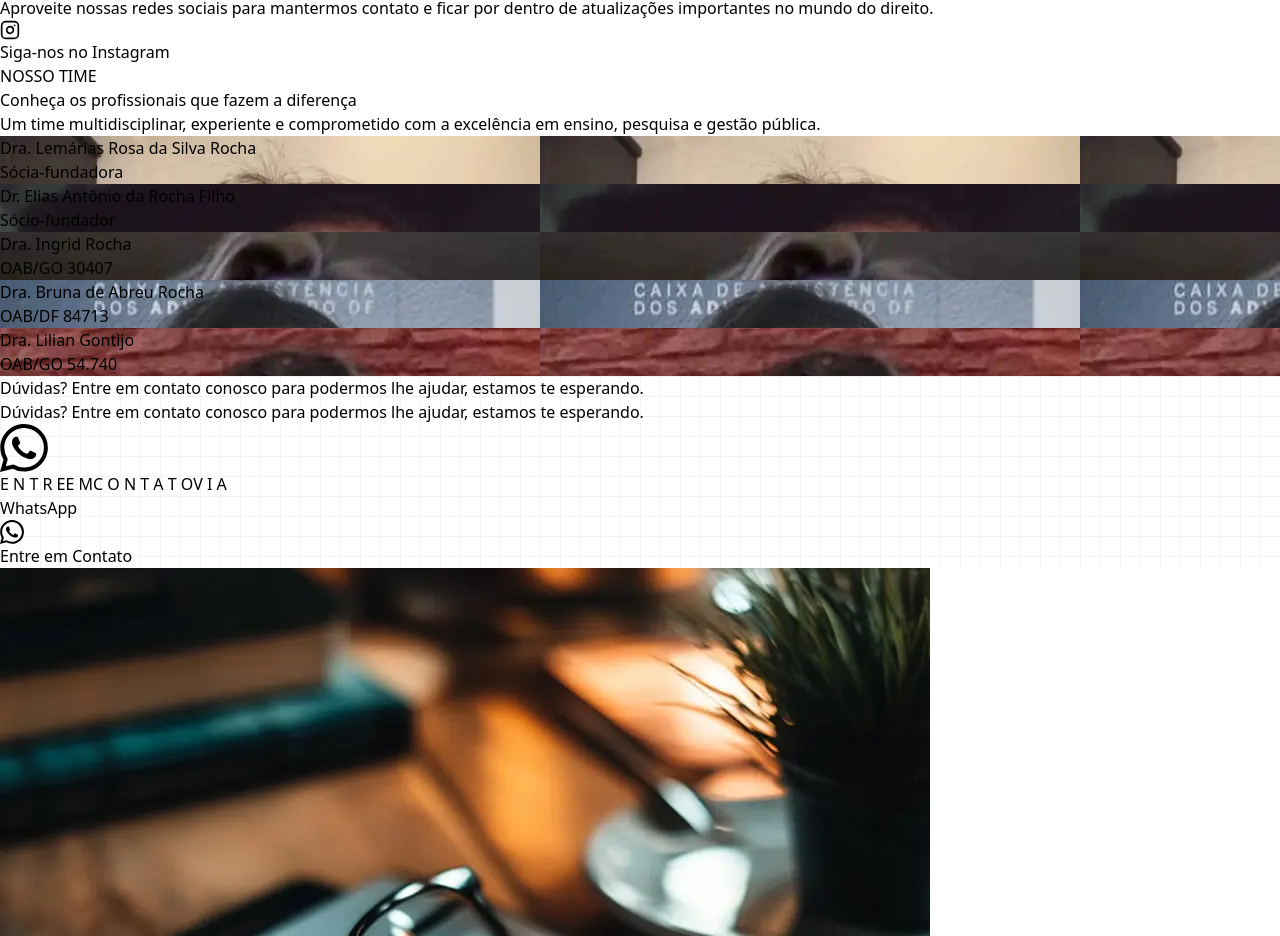
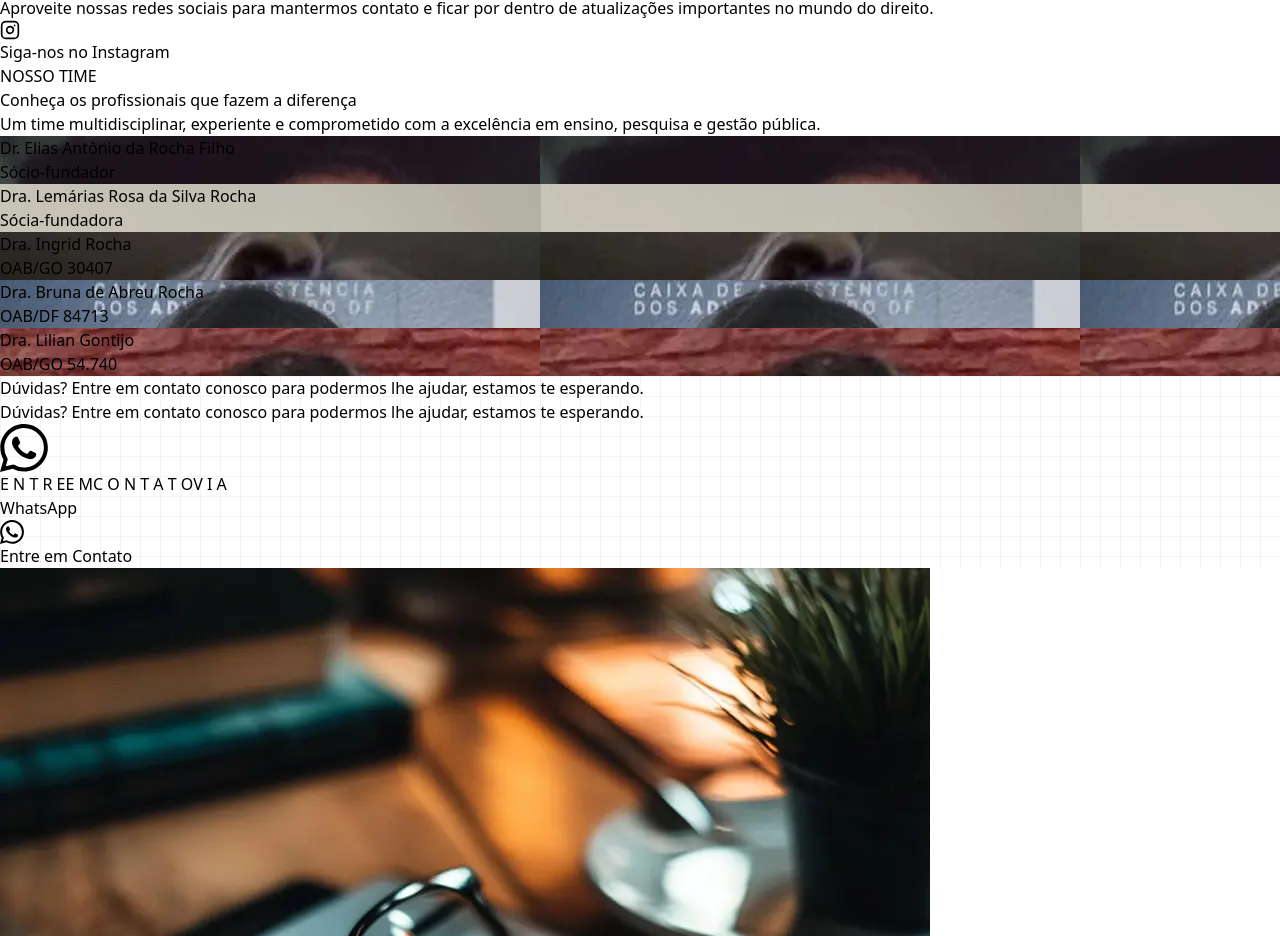
Before and after one commit to Paper-Street-Softwares/LP-Lemarias-Rocha, a React (Vite) app: page / in a window 1280 px wide. Shown: the part 3564-4500 px from the top of the page. Built offline with nearby package versions, Linux system fonts and the light colour scheme; a web font is replaced by a local one.

Commit message:
fix: Ordem de equipe alterada e imagem atualizada

```diff
--- a/src/components/sections/Team.jsx
+++ b/src/components/sections/Team.jsx
@@ -29,18 +29,18 @@ export default function Team() {
             <div className="flex flex-wrap justify-center gap-4 tablet2:gap-10">
               <div className="">
                 <TeamMember
+                  img={content.texts.team.members.member2.img.img}
+                  alt={content.texts.team.members.member2.img.alt}
+                  name={t("team.members.member2.name")}
+                  role={t("team.members.member2.role")}
+                />
+              </div>
+              <div className="">
+                <TeamMember
                   img={content.texts.team.members.member1.img.img}
                   alt={content.texts.team.members.member1.img.alt}
                   name={t("team.members.member1.name")}
                   role={t("team.members.member1.role")}
-                />
-              </div>
-              <div className="">
-                <TeamMember
-                  img={content.texts.team.members.member2.img.img}
-                  alt={content.texts.team.members.member2.img.alt}
-                  name={t("team.members.member2.name")}
-                  role={t("team.members.member2.role")}
                 />
               </div>
             </div>
```
Also changed, not shown: src/assets/imgs/team/team1.webp.
